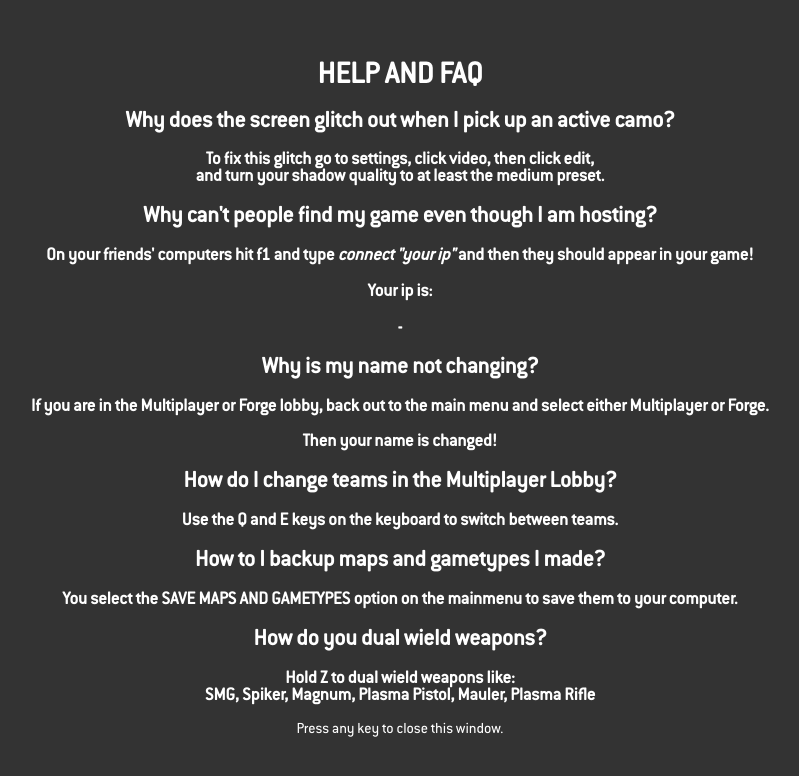
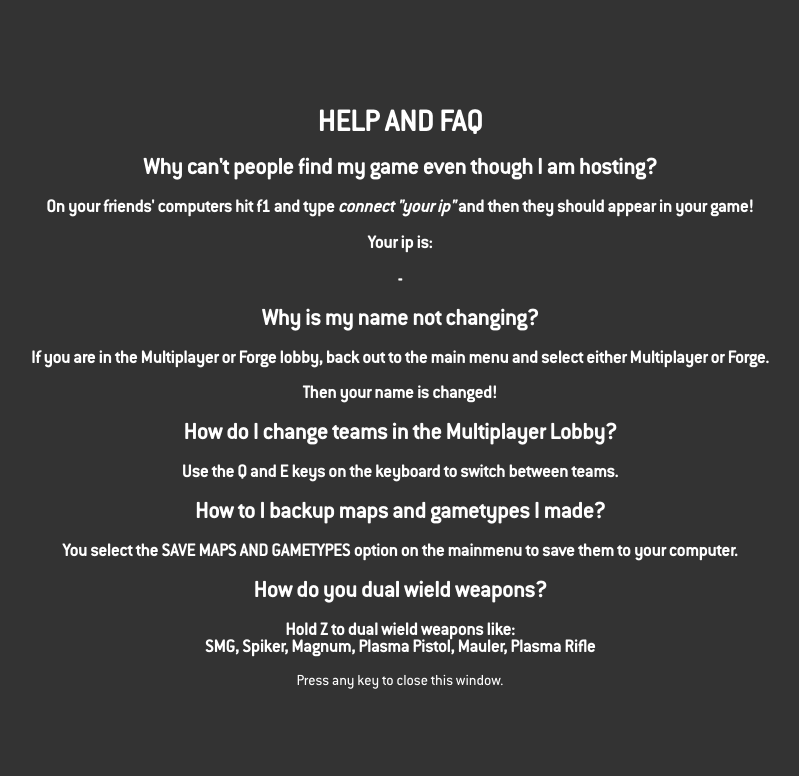
Before and after one commit to Willpower719/Updater, a plain HTML site: page index.html in a window 1280 px wide. Shown: the whole page, without its empty margins (248-1047 px from the left). Drawn offline with Linux system fonts and the light colour scheme.

Commit message:
Add files via upload

```diff
--- a/index.html
+++ b/index.html
@@ -12,10 +12,6 @@
  		<div class="container">
             <div>
                 <h1>HELP AND FAQ</h1>
-                <h2>Why does the screen glitch out when I pick up an active camo?</h2>
-                <h3>To fix this glitch go to settings, click video, then click edit,
-				<br>
-				and turn your shadow quality to at least the medium preset.</h3>
 				<h2>Why can't people find my game even though I am hosting?</h2>
 				<h3>On your friends' computers hit f1 and type <i>connect "your ip"</i> and then they should appear in your game!</h3>
 				<h3>Your ip is:</h3> <h3 id=list>-</h3>
```
